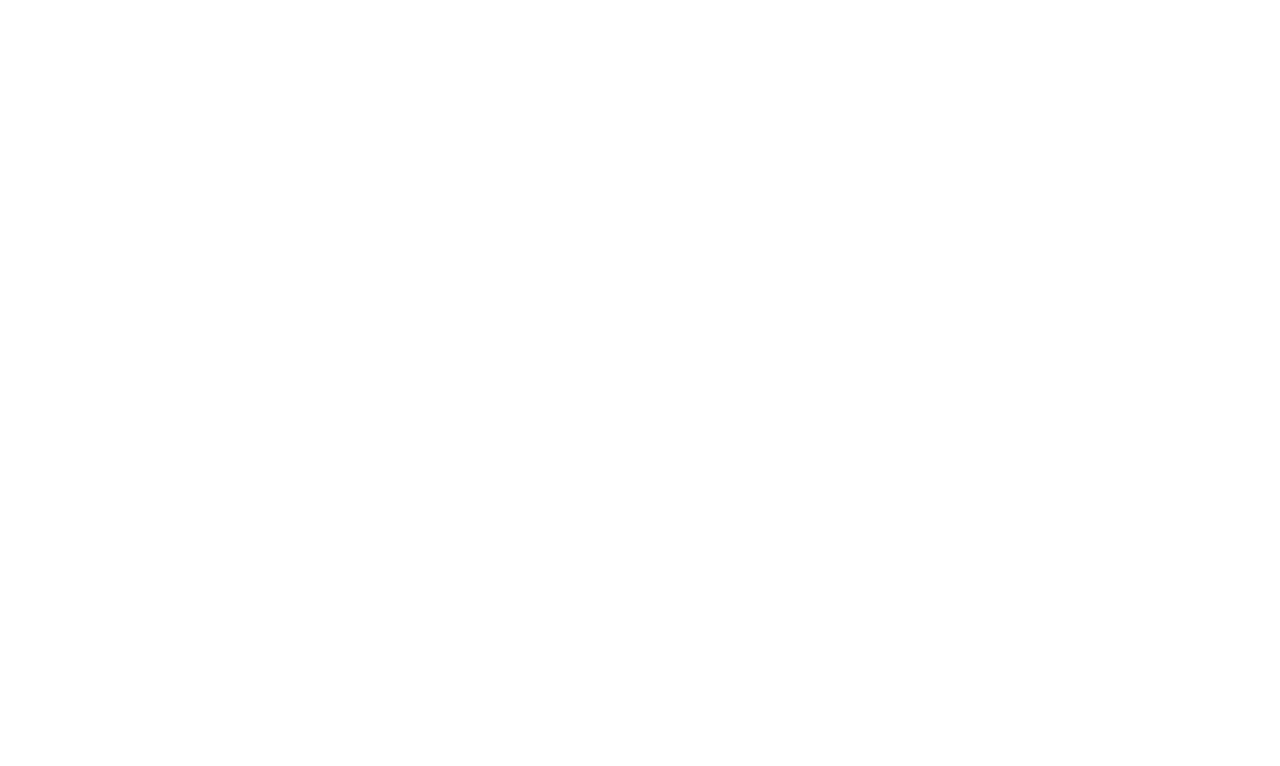
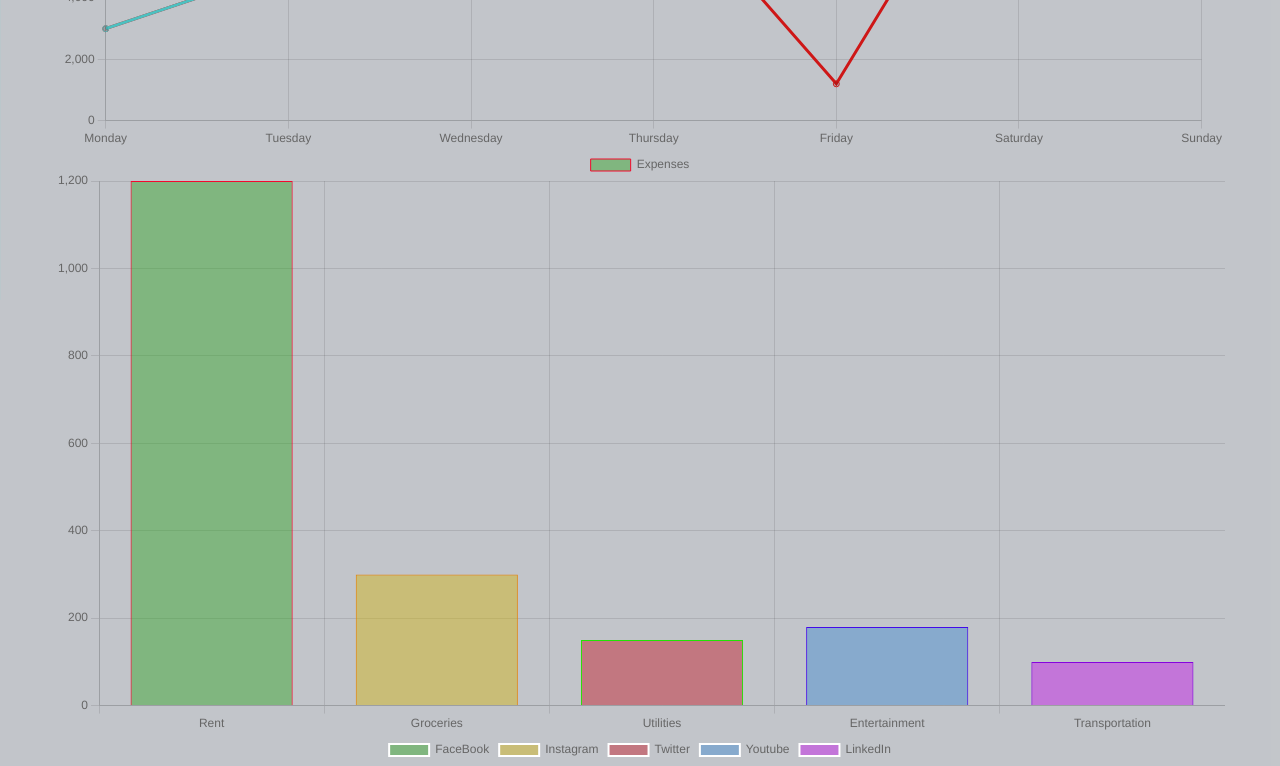
Before and after one commit to Alex-byte256/eDucation, a React (Create React App) app: page /graph in a window 1280 px wide. Before the commit this address had no page. Shown: the part 500-1266 px from the top of the page. Before the commit the page ends 800 px from the top, so only its background shows below. Built offline with nearby package versions, Linux system fonts and the light colour scheme.

Commit message:
learn graph char.js

```diff
--- a/package.json
+++ b/package.json
@@ -12,7 +12,9 @@
     "@types/react": "^18.3.1",
     "@types/react-dom": "^18.3.0",
     "axios": "^1.6.8",
+    "chart.js": "^4.4.2",
     "react": "^18.3.1",
+    "react-chartjs-2": "^5.2.0",
     "react-dom": "^18.3.1",
     "react-router": "^6.23.0",
     "react-router-dom": "^6.23.0",
--- a/src/Components/Sidebar/Sidebar.tsx
+++ b/src/Components/Sidebar/Sidebar.tsx
@@ -32,6 +32,9 @@
                 <li className={css.item} >
                     <NavLink className={({ isActive }) => isActive ? `${css.active}` : ''} to={"/ReactQuery"}>React Query</NavLink>
                 </li>
+                <li className={css.item} >
+                    <NavLink className={({ isActive }) => isActive ? `${css.active}` : ''} to={"/graph"}>Graph</NavLink>
+                </li>
             </ul>
             <img src={sideBarArrow} width={40} alt="sideBarArrow" className={css.arrowIcon}/>
         </div>
--- /dev/null
+++ b/src/Components/Wigets/Graph/ui/BarGraph.tsx
@@ -0,0 +1,63 @@
+import {Bar} from 'react-chartjs-2';
+import {
+    Chart as ChartJS,
+    CategoryScale,
+    LinearScale,
+    BarElement,
+    Title,
+    Tooltip,
+    Legend
+} from "chart.js";
+
+ChartJS.register(
+    CategoryScale,
+    LinearScale,
+    BarElement,
+    Title,
+    Tooltip,
+    Legend
+)
+
+export const BarGraph = () =>{
+
+    const options = {
+
+    }
+
+    const data = {
+        labels:[
+            "Rent",
+            "Groceries",
+            "Utilities",
+            "Entertainment",
+            "Transportation"
+        ],
+        datasets: [
+            {
+                label:"Expenses",
+                data: [1200,300,150,180,100],
+                backgroundColor: [
+                    "rgba(40,162,26,0.42)",
+                    "rgba(213,178,6,0.42)",
+                    "rgba(196,13,27,0.42)",
+                    "rgba(56,133,210,0.42)",
+                    "rgba(197,9,239,0.42)"
+                ],
+                borderColor: [
+                    "rgb(243,9,45)",
+                    "rgb(225,136,20)",
+                    "rgb(34,227,4)",
+                    "rgb(66,11,232)",
+                    "rgb(134,3,222)"
+                ],
+                borderWidth: 1
+            }
+        ]
+    }
+
+    return(
+        <>
+            <Bar options={options} data={data}/>
+        </>
+    )
+}
--- /dev/null
+++ b/src/Components/Wigets/Graph/ui/GraphSection.tsx
@@ -0,0 +1,13 @@
+import {LineGraph} from "./LineGraph";
+import {BarGraph} from "./BarGraph";
+import {PieGraph} from "./PieGraph";
+
+export const GraphSection: React.FC = () =>{
+    return(
+        <>
+            <LineGraph/>
+            <BarGraph/>
+            <PieGraph/>
+        </>
+    )
+}
--- /dev/null
+++ b/src/Components/Wigets/Graph/ui/LineGraph.tsx
@@ -0,0 +1,63 @@
+import {Line} from 'react-chartjs-2';
+import {
+    Chart as ChartJS,
+    CategoryScale,
+    LinearScale,
+    PointElement,
+    LineElement,
+    Title,
+    Tooltip,
+    Legend
+} from "chart.js";
+
+ChartJS.register(
+    CategoryScale,
+    LinearScale,
+   PointElement,
+    LineElement,
+    Title,
+    Tooltip,
+    Legend
+)
+export const LineGraph: React.FC = () =>{
+
+    const options = {
+        responsive:true,
+        plugins:{
+            title:{
+                display:true,
+                text: "Learn how to do graph"
+            }
+        }
+    }
+
+    const data = {
+        labels:[
+            "Monday",
+            "Tuesday",
+            "Wednesday",
+            "Thursday",
+            "Friday",
+            "Saturday",
+            "Sunday"
+        ],
+        datasets: [
+            {
+                label:"Steps",
+                data: [3000,5000,4500,6000,8000,7000,9000],
+                borderColor: "rgb(75,192,192)"
+            } ,
+            {
+                label:"Steps New",
+                data: [3000,5000,5500,8000,1200,11000,15000],
+                borderColor: "rgb(206,23,23)"
+            }
+        ]
+    }
+
+    return(
+        <>
+        <Line options={options} data={data}/>
+        </>
+    )
+}
--- /dev/null
+++ b/src/Components/Wigets/Graph/ui/PieGraph.tsx
@@ -0,0 +1,51 @@
+import {Pie} from 'react-chartjs-2';
+import {
+    Chart as ChartJS,
+   Tooltip,
+   Legend,
+    ArcElement
+} from "chart.js";
+
+ChartJS.register(
+    Tooltip,
+    Legend,
+    ArcElement
+)
+
+export const PieGraph = () =>{
+
+
+    const options = {
+
+    }
+
+    const data = {
+        labels:[
+            "FaceBook",
+            "Instagram",
+            "Twitter",
+            "Youtube",
+            "LinkedIn"
+        ],
+        datasets: [
+            {
+                label:"Expenses",
+                data: [120,60,30,90,45],
+                backgroundColor: [
+                    "rgba(40,162,26,0.42)",
+                    "rgba(213,178,6,0.42)",
+                    "rgba(196,13,27,0.42)",
+                    "rgba(56,133,210,0.42)",
+                    "rgba(197,9,239,0.42)"
+                ],
+                hoverOffset: 4
+            }
+        ]
+    }
+
+    return(
+        <>
+            <Pie options={options} data={data} />
+        </>
+    )
+}
--- /dev/null
+++ b/src/Pages/GraphPage/GraphPage.tsx
@@ -0,0 +1,13 @@
+import React from "react";
+import {Container} from "../../Components/Container/Container";
+import {GraphSection} from "../../Components/Wigets/Graph/ui/GraphSection";
+
+export const GraphPage: React.FC = () =>{
+    return(
+        <div>
+            <Container>
+               <GraphSection/>
+            </Container>
+        </div>
+    )
+}
--- a/src/Routes/Routes.tsx
+++ b/src/Routes/Routes.tsx
@@ -8,6 +8,7 @@
 import {ModalPage} from "../Pages/ModalPage/ModalPage";
 import {GridLayoutPage} from "../Pages/GridLayoutPage/GridLayoutPage";
 import {ReactQueryPage} from "../Pages/ReactQueryPage/ReactQueryPage";
+import {GraphPage} from "../Pages/GraphPage/GraphPage";
 
 export const router = createBrowserRouter([
     {
@@ -21,6 +22,7 @@
             {path: "modalWindow", element:<ModalPage/>},
             {path: "gridLayout", element:<GridLayoutPage/>},
             {path: "reactQuery", element:<ReactQueryPage/>},
+            {path: "graph", element:<GraphPage/>},
         ]
     },{
         path: '/*',
--- a/src/output.css
+++ b/src/output.css
@@ -734,6 +734,11 @@
   border-width: 2px;
 }
 
+.bg-amber-200 {
+  --tw-bg-opacity: 1;
+  background-color: rgb(253 230 138 / var(--tw-bg-opacity));
+}
+
 .bg-black {
   --tw-bg-opacity: 1;
   background-color: rgb(0 0 0 / var(--tw-bg-opacity));
@@ -752,11 +757,6 @@
 .bg-white {
   --tw-bg-opacity: 1;
   background-color: rgb(255 255 255 / var(--tw-bg-opacity));
-}
-
-.bg-amber-200 {
-  --tw-bg-opacity: 1;
-  background-color: rgb(253 230 138 / var(--tw-bg-opacity));
 }
 
 .bg-opacity-30 {
```
Also changed, not shown: 1 other file (tests, documents, lock files or other folders).
